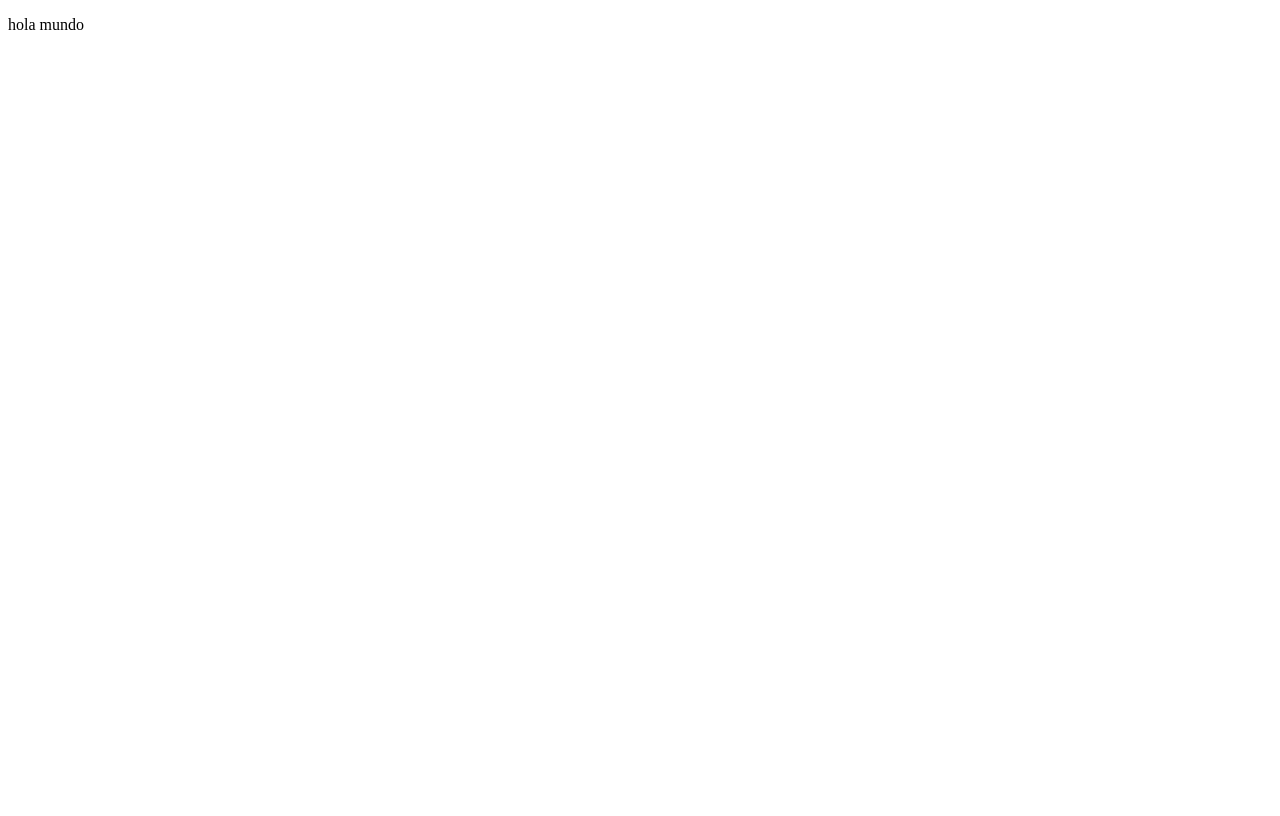
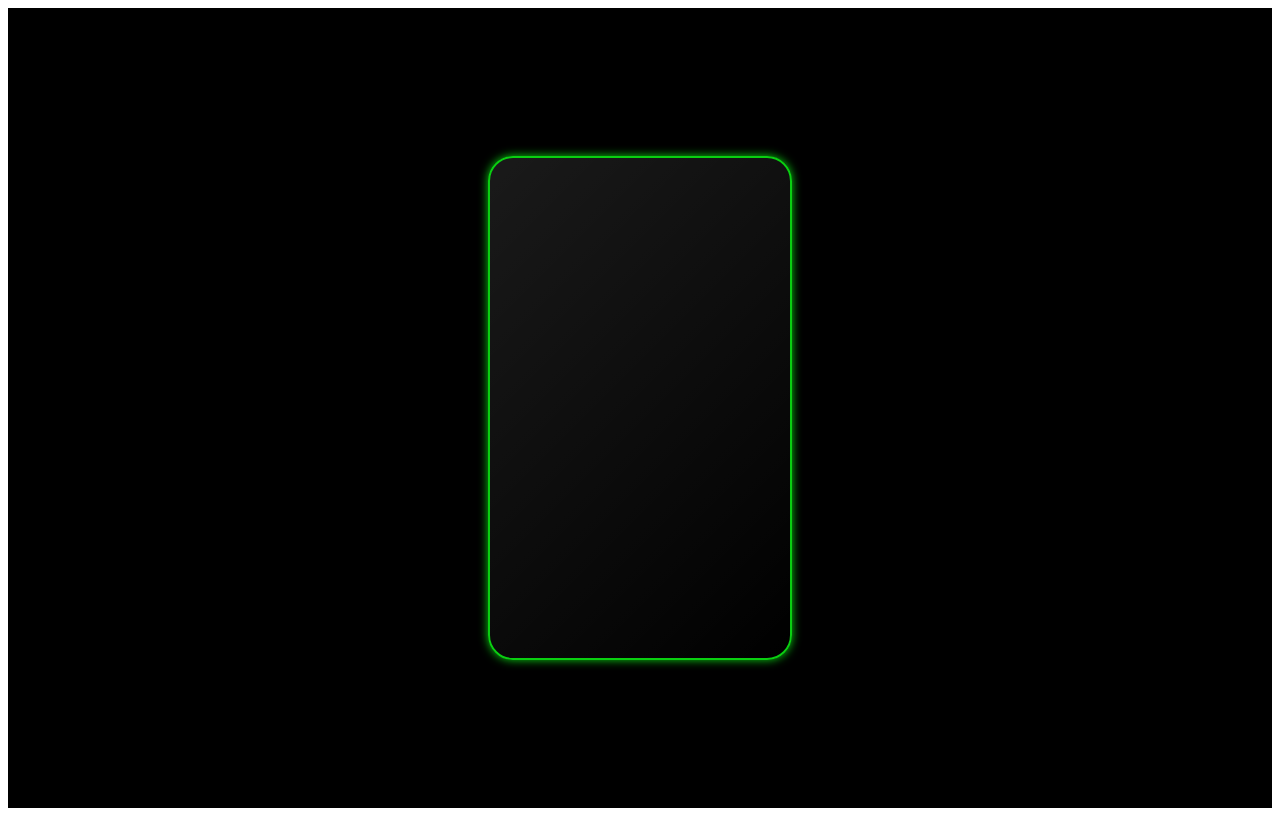
Before and after one commit to rnz4/pokedex-app, a Next.js app: page / in a window 1280 px wide. Built offline with nearby package versions, Linux system fonts and the light colour scheme; data requests are answered from the project's data file.

Commit message:
PokeCard firts styles

```diff
--- /dev/null
+++ b/src/components/poke-card.tsx
@@ -0,0 +1,22 @@
+import React from "react";
+import styled from "styled-components";
+
+const PokeCardLayout = styled.div`
+  display: flex;
+  flex-direction: column;
+  align-items: center;
+  width: 300px;
+  height: 500px;
+  background: linear-gradient(
+    135deg,
+    rgba(255, 255, 255, 0.1),
+    rgba(255, 255, 255, 0)
+  );
+  border-radius: 25px;
+  border: 2px solid #0acf11;
+  box-shadow: 0 0 10px #0acf11;
+`;
+
+export const PokeCard = ({}) => {
+  return <PokeCardLayout />;
+};
--- a/src/pages/index.tsx
+++ b/src/pages/index.tsx
@@ -1,5 +1,21 @@
 import { useEffect } from "react";
 import PokemonService from "./../services/pokemon.service";
+import { PokeCard } from "../components/poke-card";
+import styled from "styled-components";
+
+const Layout = styled.div`
+  display: flex;
+  justify-content: center;
+  align-items: center;
+  background-color: #000000;
+  height: 100vh;
+  //background: radial-gradient(
+  //  circle,
+  //  rgba(21, 65, 75, 1) 9%,
+  //  rgba(9, 107, 121, 0.938813025210084) 47%,
+  //  rgba(74, 80, 75, 1) 100%
+  //);
+`;
 
 export default function Home() {
   const fetchPokemons = async () => {
@@ -11,8 +27,8 @@ export default function Home() {
     fetchPokemons();
   }, []);
   return (
-    <>
-      <p>hola mundo</p>
-    </>
+    <Layout>
+      <PokeCard></PokeCard>
+    </Layout>
   );
 }
```
